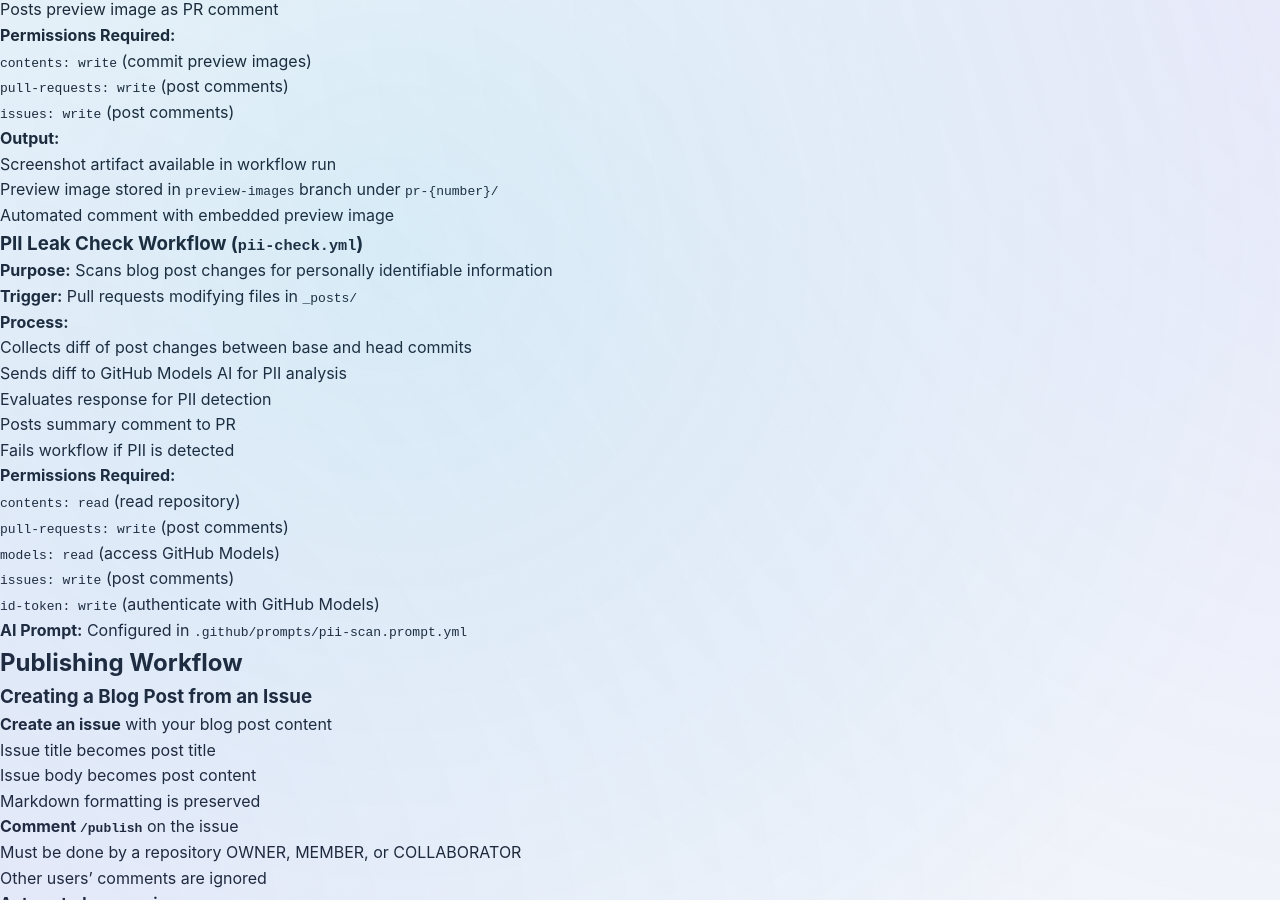
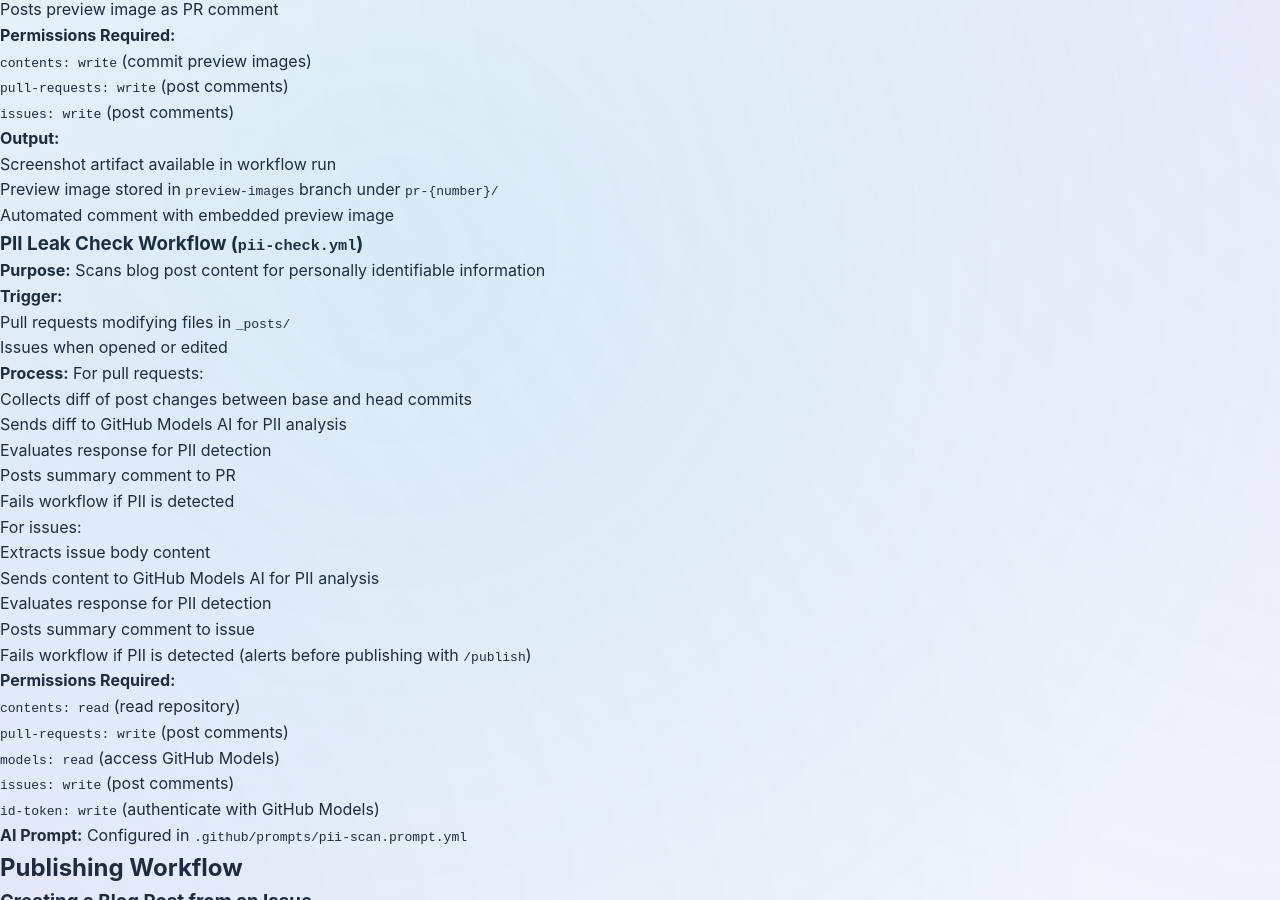
Before and after one commit to shaobohou/shaobohou.github.io, a Jekyll site: the page built from SETUP.md, in a window 1280 px wide and 900 px high, scrolled down 2080 px. Built offline with Jekyll 4.4.1, drawn with Linux system fonts in a browser that asks for light colours; our own code applies the rules of GitHub Pages for plain Markdown files.

Commit message:
Add PII scanning for issues on create/edit
Modified the PII check workflow to trigger on issue events (opened, edited) in addition to pull requests. This provides PII scanning before issues are published as blog posts via the /publish command.

Changes:
- Added 'issues' trigger with types [opened, edited]
- Updated workflow to handle both PR and issue contexts
- For issues, scans the entire issue body for PII
- For PRs, continues to scan post file diffs
- Enhanced comment formatting with clearer status indicators
- Updated SETUP.md documentation to reflect new triggers

```diff
--- a/SETUP.md
+++ b/SETUP.md
@@ -132,16 +132,26 @@ bundle exec jekyll build
 
 ### PII Leak Check Workflow (`pii-check.yml`)
 
-**Purpose:** Scans blog post changes for personally identifiable information
+**Purpose:** Scans blog post content for personally identifiable information
 
-**Trigger:** Pull requests modifying files in `_posts/`
+**Trigger:**
+- Pull requests modifying files in `_posts/`
+- Issues when opened or edited
 
 **Process:**
+For pull requests:
 1. Collects diff of post changes between base and head commits
 2. Sends diff to GitHub Models AI for PII analysis
 3. Evaluates response for PII detection
 4. Posts summary comment to PR
 5. Fails workflow if PII is detected
+
+For issues:
+1. Extracts issue body content
+2. Sends content to GitHub Models AI for PII analysis
+3. Evaluates response for PII detection
+4. Posts summary comment to issue
+5. Fails workflow if PII is detected (alerts before publishing with `/publish`)
 
 **Permissions Required:**
 - `contents: read` (read repository)
```
Also changed, not shown: .github/workflows/pii-check.yml.
